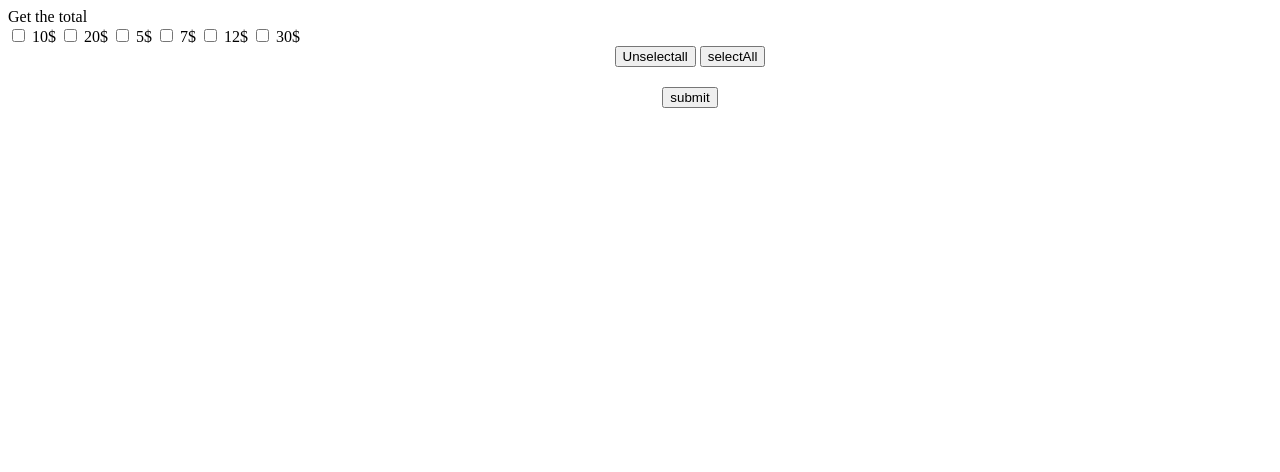
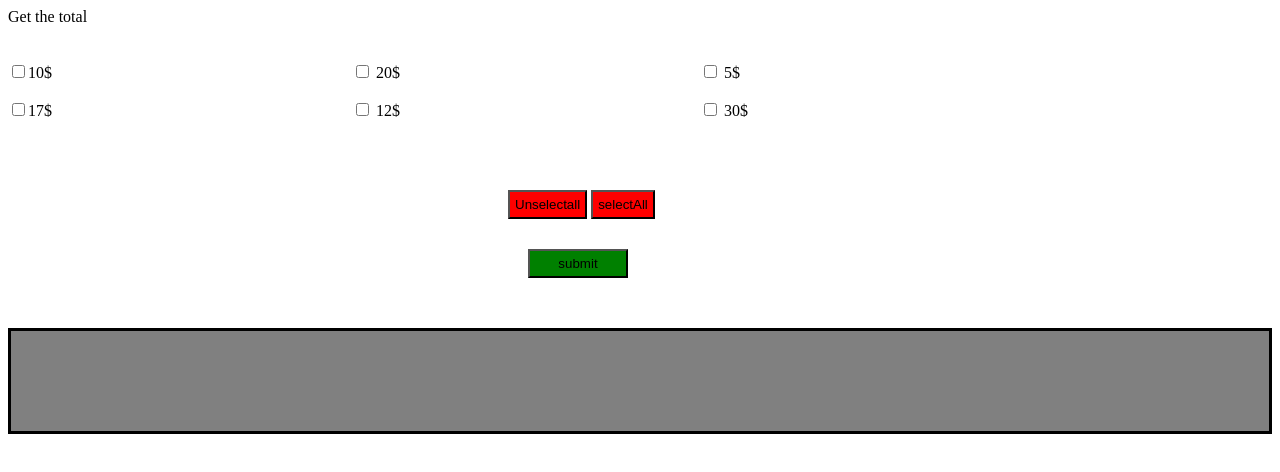
Before and after one commit to parinitha25/javascript, a plain HTML site: page task6/first.html in a window 1280 px wide. Drawn offline with Linux system fonts and the light colour scheme.

Commit message:
some modification in task6

```diff
--- a/task6/css/first.css
+++ b/task6/css/first.css
@@ -1,16 +1,29 @@
-#space{
-	padding: 30px;
+.space{
+	margin-left:300px;
 }
-#space1{
-	padding: 30px;
+.button{
+	background-color: red;
+	margin-top: 70px;
+	padding: 5px;
+	margin-left: 500px;
 }
-
-#button{
+.button1{
+	background-color: red;
+	margin-top: 70px;
+	padding: 5px;
+}
+#button2{
+	background-color: green;
+	padding: 5px;
+	width: 100px;
+	margin-left: 520px;
+	margin-top: 30px;
+}
+#color{
+	border-style: solid;
+	padding: 50px;
 	text-align: center;
-	padding-left: 100px;
+	margin-top: 50px;
+	background-color: grey;
+	font-size: 30px;
 }
-#button1{
-	text-align: center;
-	padding-left: 100px;
-	padding-top: 20px;
-}
--- a/task6/first.html
+++ b/task6/first.html
@@ -6,9 +6,8 @@
 
 </head>
 <body>
-	<div>Get the total</div>
+	<div>Get the total</div><br><br>
 	<script type="text/javascript">
-
 	function checked1(){
 	var num=document.getElementsByName('number');
 	var sum=0;
@@ -16,7 +15,9 @@
 		if(num[i].type=='checkbox' && num[i].checked==true)
 			sum+=parseInt(num[i].value);
 		}
-	document.write(sum);
+
+	document.getElementById('color').innerHTML="sum= "+sum;
+
 }
  function selectAll() {
         var items = document.getElementsByName('number');
@@ -34,20 +35,16 @@
     }
 
 </script>
-
-	 	<input type="checkbox" name="number" value=10> 10$</input>
-	 	<input type="checkbox" name="number" value=20> 20$</input>
-		<input type="checkbox" name="number" value=5> 5$</input>
-		<input type="checkbox" name="number" value=7> 7$</input>
-	 	<input type="checkbox" name="number" value=12> 12$</input>
-	 	<input type="checkbox" name="number" value=30> 30$</input>
-	<div id="button">
-		<input type="button" name="name" value="Unselectall" onclick="unselectAll()">
-		<input type="button" name="name" value="selectAll" onclick="selectAll()">
-	</div>
-	<div id="button1">
-		<input type="button" name="name" value="submit" onclick="checked1()">
-	</div>
-
+	 	<input type="checkbox" name="number" value=10>10$
+	 	<input type="checkbox" name="number" value=20  class="space"> 20$
+		<input type="checkbox" name="number" value=5   class="space"> 5$<br><br>
+		<input type="checkbox" name="number" value=7>17$
+	 	<input type="checkbox" name="number" value=12  class="space"> 12$
+	 	<input type="checkbox" name="number" value=30  class="space"> 30$<br>
+		<input type="button" name="name" value="Unselectall" onclick="unselectAll()"  class="button">
+		<input type="button" name="name" value="selectAll" onclick="selectAll()" class="button1"><br>
+		<input type="button" name="name" value="submit" onclick="checked1()" id="button2">
+		<div id="color">
+		 </div>
 </body>
 </html>
```
Also changed, not shown: task6/js/first.js (+0 -7 lines).
